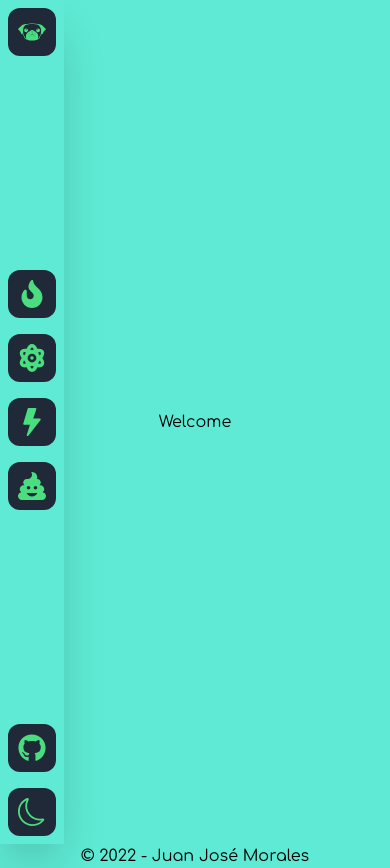
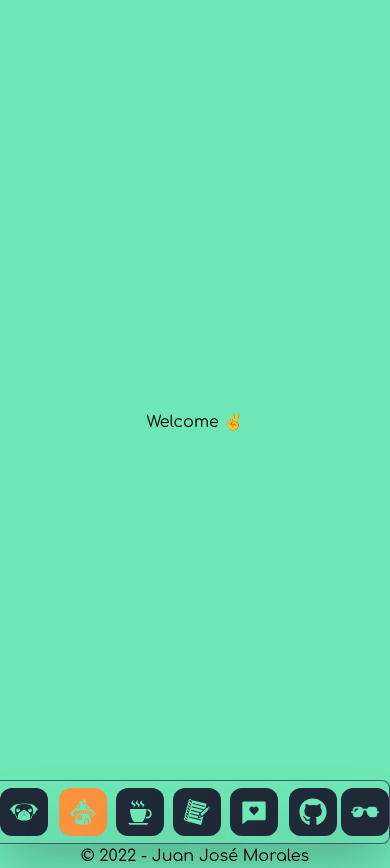
Before and after one commit to mstarrk/starrk.dev, a Next.js app: page / in a window 390 px wide. Built offline with nearby package versions, Linux system fonts and the light colour scheme.

Commit message:
📃 Notes: ● Changes: Refactoring of navbar buttons corresponding to routes into a diff component/ ● New: NavbarButtons component. ● Styling: More css styling, better icons, better responsiveness, new animation, navbar autohide and show on hover. ● Removed: Stretch navbar on click.

```diff
--- a/components/Navbar.tsx
+++ b/components/Navbar.tsx
@@ -1,78 +1,30 @@
-import Link from "next/link";
 import ToggleTheme from "./ToggleTheme";
 import NavbarButton from "./NavbarButton";
 
 import { SiPug } from "react-icons/si";
-import { BsFillLightningFill } from "react-icons/bs";
-import { FaFire, FaAtom, FaGithub, FaPoo } from "react-icons/fa";
+import { FaGithub } from "react-icons/fa";
 
-import { useState } from "react";
+import NavbarButtons from "./NavbarButtons";
 
 export default function Navbar() {
-  const [expand, setExpand] = useState(false);
-
-  const expandNavbar = () => {
-    setExpand(!expand);
-  };
-
   return (
-    // TODO: Mobile menu
-
     <div
       className={
-        (expand ? "w-64  " : "w-16 ") +
-        "fixed top-0 left-0 h-screen m-0 flex flex-col dark:bg-gray-800 bg-teal-300 shadow-2xl z-20"
+        "flex md:flex-col fixed items-center md:w-16 md:top-0 md:left-0 bottom-0 w-full h-16 md:h-screen shadow-2xl z-20 navbar"
       }
     >
-      <div>
-        <NavbarButton icon={<SiPug size={28} />} onClick={expandNavbar} />
+      <div className="logo">
+        <NavbarButton icon={<SiPug size={28} />} />
       </div>
-      <ul
-        id="navbar"
-        className={
-          (expand ? "justify-right align-right " : "justify-center ") +
-          "flex-grow flex flex-col"
-        }
-      >
-        <li>
-          <Link href="/" passHref>
-            <a>
-              <NavbarButton icon={<FaFire size={28} />} text={"Home"} />
-            </a>
-          </Link>
-        </li>
-        <li>
-          <Link href="/works" passHref>
-            <a>
-              <NavbarButton icon={<FaAtom size={28} />} text={"Works"} />
-            </a>
-          </Link>
-        </li>
-        <li>
-          <Link href="/posts" passHref>
-            <a>
-              <NavbarButton
-                icon={<BsFillLightningFill size={28} />}
-                text={"Blog"}
-              />
-            </a>
-          </Link>
-        </li>
-        <li>
-          <Link href="/about" passHref>
-            <a>
-              <NavbarButton icon={<FaPoo size={28} />} text={"About"} />
-            </a>
-          </Link>
-        </li>
-      </ul>
-      <div className="flex flex-col justify-end">
+
+      <NavbarButtons />
+
+      <div className="flex md:flex-col md:justify-end justify-between space-x-1">
         <NavbarButton
           icon={<FaGithub size={28} />}
           text={"Check my Github"}
           onClick={() => window.open("http://github.com/mstarrk", "_blank")}
         />
-
         <ToggleTheme />
       </div>
     </div>
--- a/components/NavbarButton.tsx
+++ b/components/NavbarButton.tsx
@@ -2,18 +2,23 @@ import { MouseEventHandler, ReactNode } from "react";
 
 export default function NavbarButton({
   icon,
+  isCurrentRoute,
   text,
   onClick,
 }: {
   icon: ReactNode;
+  isCurrentRoute?: boolean;
   text?: string;
   onClick?: MouseEventHandler<HTMLButtonElement>;
 }) {
   return (
-    <button className="navbar-icon group" onClick={onClick}>
+    <button
+      className={"navbar-icon group" + (isCurrentRoute ? " current-route" : "")}
+      onClick={onClick}
+    >
       {icon}
       {text ? (
-        <span className="navbar-tooltip group-hover:scale-100">{text}</span>
+        <span className="navbar-tooltip md:group-hover:scale-100">{text}</span>
       ) : null}
     </button>
   );
--- /dev/null
+++ b/components/NavbarButtons.tsx
@@ -0,0 +1,39 @@
+import { useRouter } from "next/router";
+import Link from "next/link";
+import NavbarButton from "./NavbarButton";
+import { GiMushroomHouse, GiCoffeeCup, GiNotebook } from "react-icons/gi";
+import { RiChatHeartFill } from "react-icons/ri";
+
+// Returns an UL with all buttons that belongs to a route.
+export default function NavbarButtons() {
+  const router = useRouter();
+  const route = router.pathname;
+
+  // Icon size
+  const size = 28;
+
+  const buttonsData = [
+    { id: 0, icon: GiMushroomHouse, route: "/", text: "Home" },
+    { id: 1, icon: GiCoffeeCup, route: "/works", text: "Works" },
+    { id: 2, icon: GiNotebook, route: "/posts", text: "Blog" },
+    { id: 3, icon: RiChatHeartFill, route: "/about", text: "About" },
+  ];
+
+  return (
+    <ul className="nav-buttons">
+      {buttonsData.map((btn) => (
+        <li key={btn.id}>
+          <Link href={btn.route} passHref>
+            <a>
+              <NavbarButton
+                icon={<btn.icon size={size} />}
+                text={btn.text}
+                isCurrentRoute={route === btn.route}
+              />
+            </a>
+          </Link>
+        </li>
+      ))}
+    </ul>
+  );
+}
--- a/components/Post.tsx
+++ b/components/Post.tsx
@@ -0,0 +1,3 @@
+export default function Component() {
+  return <h1>A post</h1>;
+}
--- a/components/ToggleTheme.tsx
+++ b/components/ToggleTheme.tsx
@@ -1,5 +1,5 @@
 import NavbarButton from "./NavbarButton";
-import { BsSun, BsMoon } from "react-icons/bs";
+import { BsSunFill, BsSunglasses } from "react-icons/bs";
 
 import { useTheme } from "next-themes";
 import { useState, useEffect } from "react";
@@ -15,9 +15,13 @@ export default function ToggleTheme() {
   return (
     <NavbarButton
       icon={
-        resolvedTheme === "dark" ? <BsSun size={28} /> : <BsMoon size={28} />
+        resolvedTheme === "dark" ? (
+          <BsSunFill size={28} />
+        ) : (
+          <BsSunglasses size={28} />
+        )
       }
-      text={resolvedTheme === "dark" ? "Light? 💡" : "Dark? 🌑"}
+      text={resolvedTheme === "dark" ? "Light? 🌇" : "Dark? 🌆"}
       onClick={() => setTheme(resolvedTheme === "dark" ? "light" : "dark")}
     />
   );
--- a/components/Work.tsx
+++ b/components/Work.tsx
@@ -1 +1,4 @@
 // Work component
+export default function Work() {
+  return <h1>A work</h1>;
+}
--- a/pages/_document.tsx
+++ b/pages/_document.tsx
@@ -11,7 +11,7 @@ export default function Document() {
           rel="stylesheet"
         />
       </Head>
-      <body className=" dark:bg-gray-800 bg-teal-300 dark:text-white text-black">
+      <body className=" dark:bg-gray-800 bg-emerald-300 dark:text-white text-black">
         <Main />
         <NextScript />
       </body>
--- a/pages/index.tsx
+++ b/pages/index.tsx
@@ -3,7 +3,7 @@ import Head from "next/head";
 import Image from "next/image";
 
 const Home: NextPage = () => {
-  return <div>Welcome</div>;
+  return <div>Welcome ✌️</div>;
 };
 
 export default Home;
--- a/pages/works/[id].tsx
+++ b/pages/works/[id].tsx
@@ -0,0 +1,7 @@
+import { useRouter } from "next/router";
+
+export default function Work() {
+  const router = useRouter();
+  const { id } = router.query;
+  return <h1>Hello {id}</h1>;
+}
--- a/styles/globals.css
+++ b/styles/globals.css
@@ -24,24 +24,49 @@ body::-webkit-track {
 }
 
 body::-webkit-scrollbar-thumb {
-  @apply bg-green-400;
+  @apply dark:bg-emerald-500 bg-slate-700;
 }
 /* -- */
 
-/* NavbarIcon */
 @layer components {
   .content-container {
     @apply flex justify-center items-center flex-col min-h-screen max-h-fit;
   }
+
+  /* NavbarIcon */
+  .logo {
+    @apply active:rotate-90 duration-100;
+  }
+
   .navbar-icon {
-    @apply relative flex items-center justify-center rounded-xl h-12 w-12 mt-2 mb-2 mx-auto bg-gray-800 text-green-400 hover:bg-green-400 hover:text-white;
+    @apply shadow-2xl active:rotate-12 relative animate-stretch duration-500 flex items-center justify-center rounded-xl h-12 w-12 mt-2 mb-2 mx-auto bg-gray-800 text-emerald-300;
+  }
+
+  .navbar-icon:hover {
+    @apply border-white border rounded-2xl animate-stretch text-white bg-green-400;
+  }
+
+  .nav-buttons {
+    @apply flex-grow flex md:flex-col mr-2 ml-2 md:justify-center justify-around space-x-1;
   }
 
   .navbar-tooltip {
-    @apply absolute w-auto p-2 m-2 min-w-max left-14 rounded-md shadow-md text-white bg-gray-900 text-xs font-bold transition-all duration-100 scale-0 origin-left;
+    @apply shadow-2xl border border-white absolute w-auto p-2 m-2 min-w-max left-14 rounded-md text-white bg-gray-900 text-xs font-bold transition-all duration-100 scale-0 origin-left;
+  }
+  /* -- */
+
+  .navbar {
+    @apply animate-stretch shadow-inner duration-500 md:-translate-x-3/4 dark:bg-gray-800 bg-emerald-300 rounded-r-lg border border-l-0 border-slate-600;
+  }
+
+  .current-route {
+    @apply bg-orange-400;
+  }
+
+  .navbar:hover {
+    @apply md:translate-x-0;
   }
 }
-/* -- */
 
 a {
   color: inherit;
--- a/tailwind.config.js
+++ b/tailwind.config.js
@@ -6,7 +6,11 @@ module.exports = {
   ],
   darkMode: "class",
   theme: {
-    extend: {},
+    extend: {
+      animation: {
+        'stretch': 'width ease'
+      }
+    },
   },
   plugins: [],
 };
```
